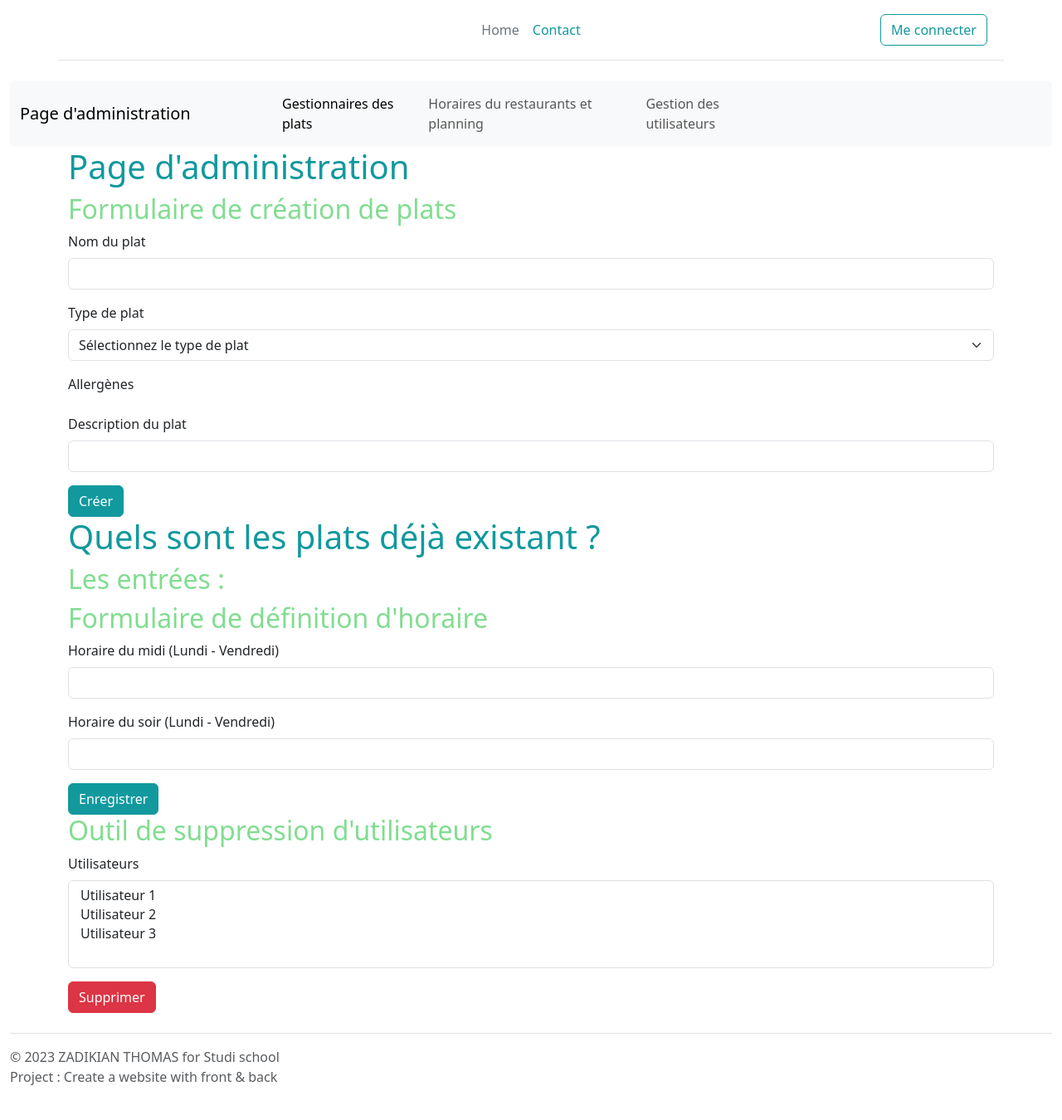
After one commit to ThomasZadikian/Le-quai-antique, a PHP site: template templates/pages/admin/admin_pageManagementFood.php in a window 1280 px wide. The commit adds this page. Shown: the whole page at 83% size. Run offline with PHP 8.4, Linux system fonts and the light colour scheme; the template is opened without the code that fills it, so the values that code supplies are empty; style sheets or scripts are compiled from the project's sources; some libraries are stand-ins or nearby versions.

Commit message:
improvement for admin pannel & error page

```diff
--- a/App/Controller/PageManagementController.php
+++ b/App/Controller/PageManagementController.php
@@ -10,7 +10,7 @@ class PageManagementController extends Controller
             switch ($_GET['action']) {
                 case 'admin':
                     if (isset($_SESSION['id']) && $_SESSION['role'] === 'admin') {
-                        $this->render('pages/admin_pageManagement');
+                        $this->render('pages/admin/admin_pageManagementFood');
                     } else {
                         header("Refresh: 5; URL=index.php");
                         echo 'Vous n\'êtes pas autorisé à venir sur cette page, vous allez être redirigé vers la page d\'accueil';
--- a/App/Entity/Error.php
+++ b/App/Entity/Error.php
@@ -13,6 +13,8 @@ class Error extends Exception
     public const PASSWORD_TO_SHORT = "<p class='alert alert-danger mb-0 mt-1'>le mot de passe est trop court</p><br>";
     public const PASSWORD_NOT_MATCH = "<p class='alert alert-danger mb-0 mt-1'>Les mots de passe ne correspondent pas</p><br>";
     public const FORM_NOT_COMPLETE = "<p class='alert alert-danger mb-0 mt-1'>Formulaire invalide, merci de compléter tout els champs et de respecter les contraintes</p><br>";
+    public const FOOD_ALREADY_IN_DB = "<p class='alert alert-danger mb-0 mt-1'>Ce plat existe déjà, merci de regarder la liste des plats et de la supprimer si besoin</p><br>";
+    public const PAGES_NOT_FOUND = "<p class='alert alert-danger mb-0 mt-1'>La page correspondante, n'existe pas. Vous allez être redirigé dans les 5 prochaines secondes</p><br>";
 
     public function __construct(string $message)
     {
--- /dev/null
+++ b/templates/adminPanel.php
@@ -0,0 +1,26 @@
+<?php require_once _ROOTPATH_ . '/templates/header.php'; ?>
+
+<nav class="navbar navbar-expand-lg bg-body-tertiary rounded" aria-label="Thirteenth navbar example">
+  <div class="container-fluid">
+    <button class="navbar-toggler" type="button" data-bs-toggle="collapse" data-bs-target="#navbarsExample11" aria-controls="navbarsExample11" aria-expanded="false" aria-label="Toggle navigation">
+      <span class="navbar-toggler-icon"></span>
+    </button>
+
+    <div class="collapse navbar-collapse d-lg-flex" id="navbarsExample11">
+      <a class="navbar-brand col-lg-3 me-0" href="#">Page d'administration</a>
+      <ul class="navbar-nav col-lg-6 justify-content-lg-center">
+        <li class="nav-item">
+          <a class="nav-link active" aria-current="page" href="index.php?controller=pageManagement&action=admin&adminAction=food">Gestionnaires des plats</a>
+        </li>
+        <li class="nav-item">
+          <a class="nav-link" href="index.php?controller=pageManagement&action=admin&adminAction=planning">Horaires du restaurants et planning</a>
+        </li>
+        <li class="nav-item">
+          <a class="nav-link" href="index.php?controller=pageManagement&action=admin&adminAction=users">Gestion des utilisateurs</a></a>
+        </li>
+      </ul>
+    </div>
+  </div>
+</nav>
+
+<?php require_once _ROOTPATH_ . '/templates/header.php'; ?>
--- a/templates/errors/defaultError.php
+++ b/templates/errors/defaultError.php
@@ -2,9 +2,7 @@
 require_once _ROOTPATH_ . '/templates/header.php' ?>
 
 <?php if ($error) { ?>
-    <div class="alert-danger alert">
         <?= $error ?>
-    </div>
 <?php } ?>
 
 <?php require_once _ROOTPATH_ . '/templates/footer.php' ?>
--- /dev/null
+++ b/templates/pages/admin/admin_pageManagementFood.php
@@ -0,0 +1,103 @@
+<?php
+require_once _ROOTPATH_ . '/templates/header.php';
+require_once _ROOTPATH_ . '/templates/adminPanel.php';
+
+use App\Db\FindIntoDb;
+use App\Entity\CreatedFood;
+
+$searchInDb = new FindIntoDb;
+
+if (!empty($_POST)) {
+    extract($_POST);
+    if (isset($_POST['foodSubmit'])) {
+        $name = trim($foodName);
+        $type = trim($typePlat);
+        $allAllergen = isset($allergens) ? implode(' , ', $allergens) : '';
+        $description = trim($foodDescription);
+        $createdFood = new CreatedFood;
+        $createdFood->createdFood($name, $type, $allAllergen, $foodDescription);
+    }
+}
+
+
+?>
+<div class="container">
+    <h1>Page d'administration</h1>
+
+    <h2>Formulaire de création de plats</h2>
+    <form method="post">
+        <div class="mb-3">
+            <label for="foodName" class="form-label">Nom du plat</label>
+            <input type="text" class="form-control" name='foodName' id="foodName" required>
+        </div>
+        <div class="mb-3">
+            <label for="typePlat" class="form-label">Type de plat</label>
+            <select class="form-select" name='typePlat' id="typePlat" required>
+                <option value="">Sélectionnez le type de plat</option>
+                <option name='entree' value="entree">Entrée</option>
+                <option name='plat' value="plat">Plat</option>
+                <option name='dessert' value="dessert">Dessert</option>
+            </select>
+        </div>
+        <div class="mb-3">
+            <label for="allergenes" class="form-label">Allergènes</label>
+            <!-- foreach checkbox with class FindIntoDb -->
+            <div class="row">
+                <?php
+                foreach ($searchInDb->getAllergen() as $id => $name) {
+                    echo
+                    "<div class='mt-1 mb-1 col-3'>
+                <input class='form-check-input' type='checkbox' id=checkbox_$id name='allergens[]' value='$name' >
+                <label for='checkbox_$id'>" . ucfirst($name) . "</label></div>";
+                }
+                ?>
+            </div>
+        </div>
+        <div class="mb-3">
+            <label for="foodDescription" class="form-label">Description du plat</label>
+            <input type="text" class="form-control" name='foodDescription' id="foodDescription" required>
+        </div>
+        <button type="submit" name='foodSubmit' class="btn btn-primary">Créer</button>
+    </form>
+    <div class="row">
+        <h1>Quels sont les plats déjà existant ?</h1>
+        <div class='col-4'>
+            <h2>Les entrées : </h2>
+            <?php
+            foreach ($searchInDb->getEntry() as $id => $name) {
+                echo
+                "<div class='mt-1 mb-1'>
+            <input class='form-check-input' type='checkbox' id=checkbox_$id name='allergens[]' value='$name' >
+            <label for='checkbox_$id'>" . ucfirst($name) . "</label></div>";
+            }
+            ?>
+        </div>
+    </div>
+
+    <h2>Formulaire de définition d'horaire</h2>
+    <form>
+        <div class="mb-3">
+            <label for="horaireMidi" class="form-label">Horaire du midi (Lundi - Vendredi)</label>
+            <input type="text" class="form-control" id="horaireMidi" required>
+        </div>
+        <div class="mb-3">
+            <label for="horaireSoir" class="form-label">Horaire du soir (Lundi - Vendredi)</label>
+            <input type="text" class="form-control" id="horaireSoir" required>
+        </div>
+        <button type="submit" class="btn btn-primary">Enregistrer</button>
+    </form>
+
+    <h2>Outil de suppression d'utilisateurs</h2>
+    <form>
+        <div class="mb-3">
+            <label for="utilisateurs" class="form-label">Utilisateurs</label>
+            <select multiple class="form-select" id="utilisateurs">
+                <option value="utilisateur1">Utilisateur 1</option>
+                <option value="utilisateur2">Utilisateur 2</option>
+                <option value="utilisateur3">Utilisateur 3</option>
+            </select>
+        </div>
+        <button type="submit" class="btn btn-danger">Supprimer</button>
+    </form>
+</div>
+<?php require_once _ROOTPATH_ . '/templates/footer.php' ?>
--- a/templates/pages/admin_pageManagement.php
+++ /dev/null
@@ -1,3 +0,0 @@
-<?php require_once _ROOTPATH_ . '/templates/header.php' ?>
-<h1>gestion des comptes administrateurs</h1>
-<?php require_once _ROOTPATH_ . '/templates/footer.php' ?>
--- a/templates/pages/connect_page.php
+++ b/templates/pages/connect_page.php
@@ -25,8 +25,8 @@ if (isset($_POST)) {
             <label for="password">Mot de passe :</label>
             <input type="password" class="form-control" id="password" name="password" placeholder="Mot de passe" required>
         </div>
-        <button type="submit" class="btn btn-primary" name="connect">Se connecter</button>
+        <button type="submit" class="btn btn-primary p-2 mt-1" name="connect">Se connecter</button>
     </form>
-    <a href='index.php?controller=register'><button type='button' class='btn btn-outline-primary me-2'>Pas encore de compte ? </button></a>
+    <a href='index.php?controller=register'><button type='button' class='btn btn-primary me-2 mt-5'>Pas encore de compte ? </button></a>
 </div>
 <?php require_once _ROOTPATH_ . '/templates/footer.php' ?>
--- a/templates/pages/register_page.php
+++ b/templates/pages/register_page.php
@@ -69,7 +69,7 @@ if (isset($_SESSION['id'])) {
             <div class='row'>
                 <!-- foreach checkbox with class FindIntoDb -->
                 <?php
-                foreach ($allergen->getResult() as $id => $name) {
+                foreach ($allergen->getAllergen() as $id => $name) {
                     echo
                     "<div class='mt-1 mb-1 col-3'>
                     <input class='form-check-input' type='checkbox' id=checkbox_$id name='allergens[]' value='$name' >
```
Also changed, not shown: App/Controller/AdminController.php (added, +33 -0 lines), App/Controller/Controller.php (+7 -5 lines), App/Db/FindIntoDb.php (+23 -2 lines), App/Entity/CreatedFood.php (added, +40 -0 lines), templates/pages/admin/admin_pageManagementUsers.php (added, +26 -0 lines).
